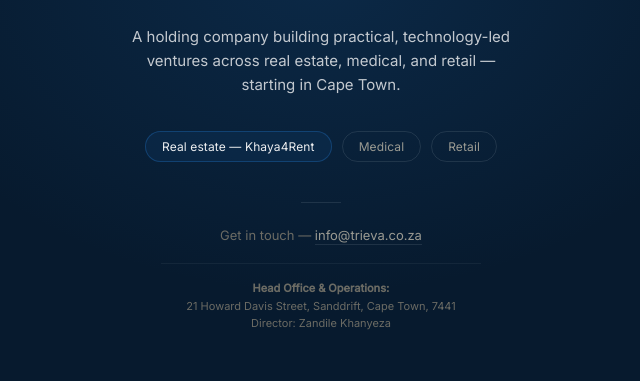
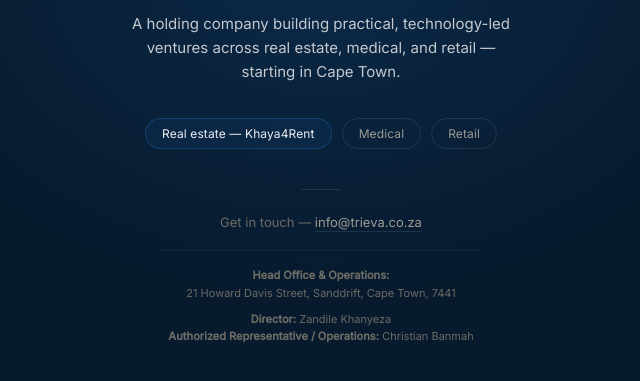
Before and after one commit to oyakhilome-OS/trieva-site, a plain HTML site: page index.html in a window 1280 px wide. Shown: the part 335-716 px from the top of the page, without its empty margins (319-959 px from the left). Drawn offline with Linux system fonts and the light colour scheme.

Commit message:
Enhance operational details in index.html
Updated operational details section with additional representative information.

```diff
--- a/index.html
+++ b/index.html
@@ -216,11 +216,15 @@
     Get in touch — <a href="mailto:info@trieva.co.za">info@trieva.co.za</a>
   </div>
 
-  <div class="operational-details">
+    <div class="operational-details">
     <strong>Head Office & Operations:</strong><br>
     21 Howard Davis Street, Sanddrift, Cape Town, 7441<br>
-    Director: Zandile Khanyeza
+    <span style="display: block; margin-top: 8px;">
+      <strong>Director:</strong> Zandile Khanyeza<br>
+      <strong>Authorized Representative / Operations:</strong> Christian Banmah
+    </span>
   </div>
+
 </div>
 
 </body>
```
